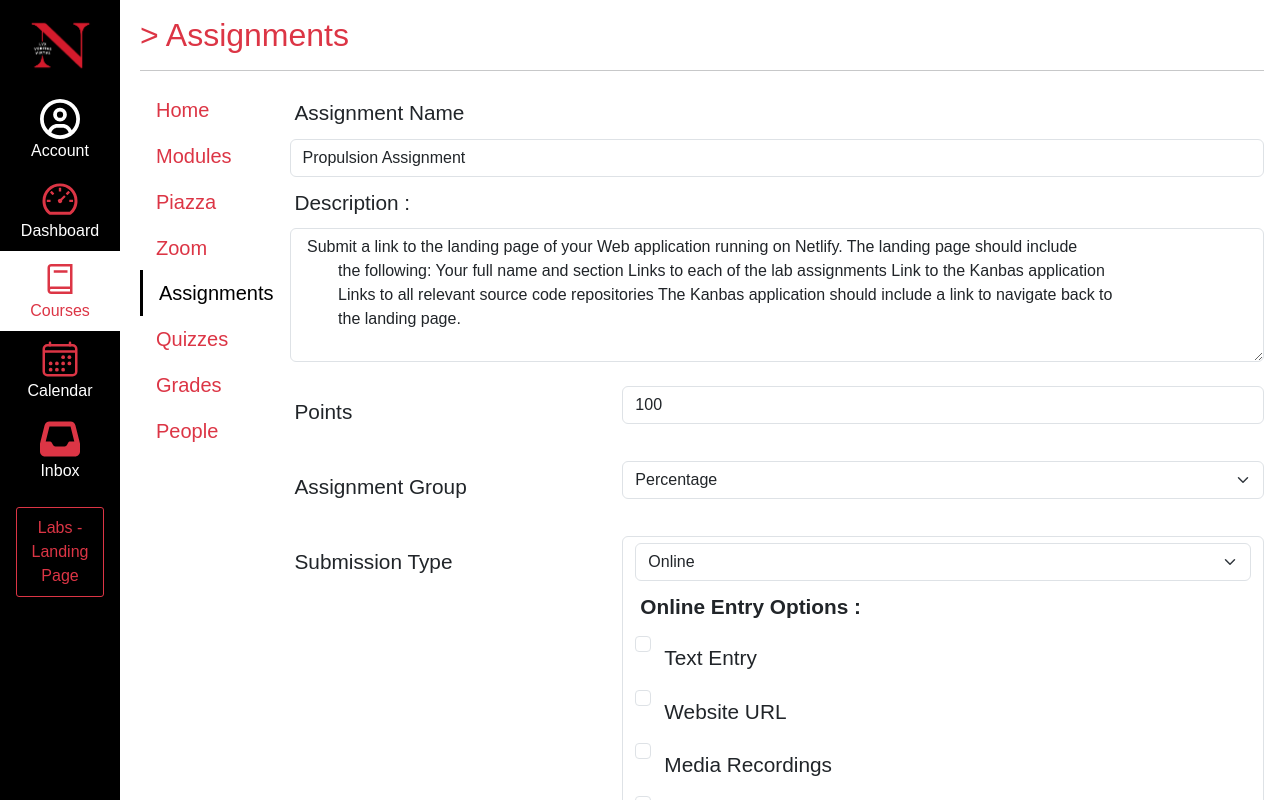
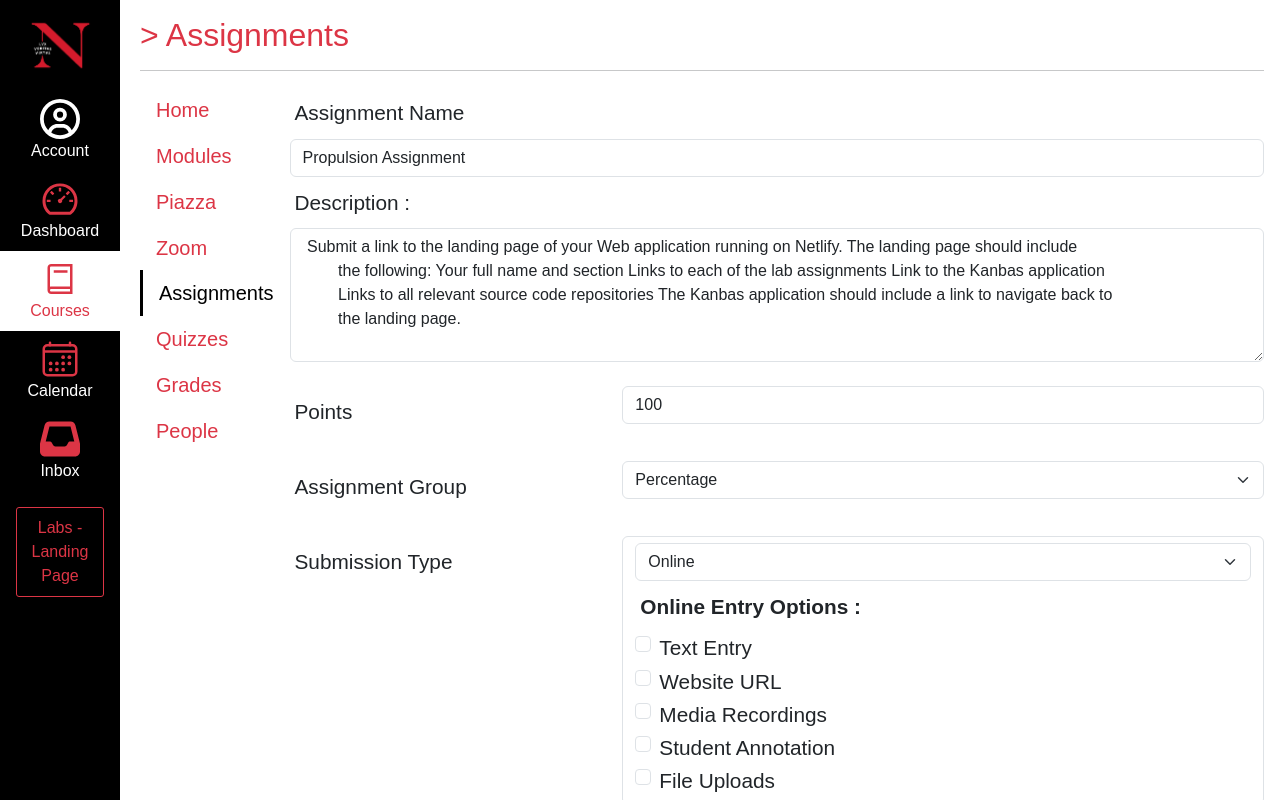
Before and after one commit to YASH-MOHARIR/Kanbas-webdev-project-Yash-Moharir, a React (Create React App) app: page /Courses/01/Assignments/A101 in a window 1280 px wide. Shown: the top 800 px of the page. Built offline with nearby package versions, Linux system fonts and the light colour scheme.

Commit message:
Update Assignments.css
fixed padding and margin in editor checklist els

```diff
--- a/src/Courses/Assingments/Assignments.css
+++ b/src/Courses/Assingments/Assignments.css
@@ -99,13 +99,10 @@ input,
 #wd-assignments-editor .assing-label {
   margin-top: 0;
 }
-#wd-assignments-editor table td {
-  padding: 10px;
-}
-#wd-assignments-editor table .checkboxes {
+#wd-assignments-editor .checkboxes {
   width: 100%;
 }
-#wd-assignments-editor table .form-check-label {
+#wd-assignments-editor .form-check-label {
   padding: 0;
   margin: 0;
 }
```
